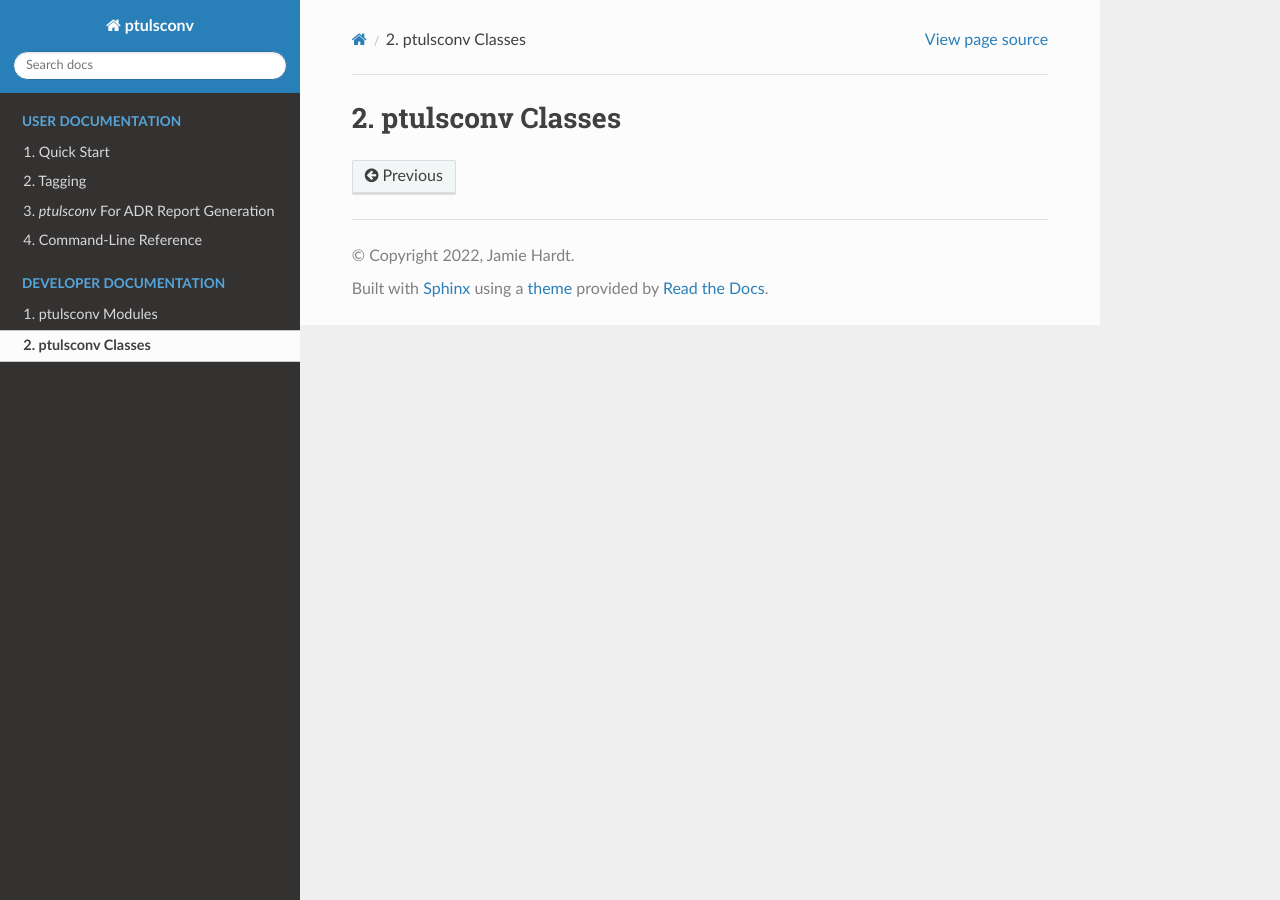
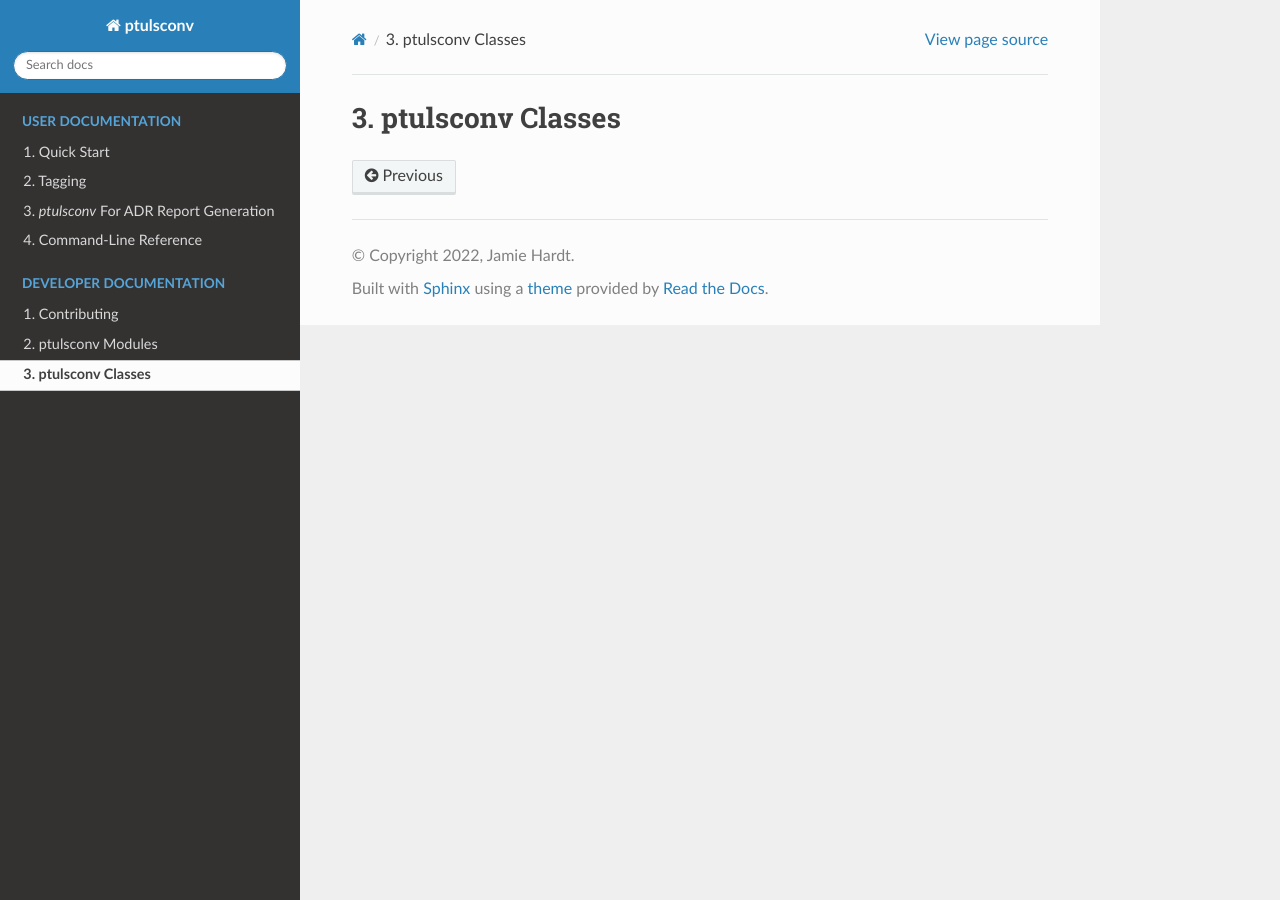
Before and after one commit to iluvcapra/ptulsconv, a Sphinx documentation site: the page built from docs/source/dev/classes.rst, in a window 1280 px wide. Built offline with Sphinx 7.4.7 and the Read the Docs theme 2.0.0, drawn with Linux system fonts in a browser that asks for light colours.

Commit message:
Documentation

```diff
--- a/docs/source/index.rst
+++ b/docs/source/index.rst
@@ -25,6 +25,7 @@ exports into JSON documents for processing by other applications.
    :maxdepth: 2
    :caption: Developer Documentation
 
+   dev/contributing
    dev/modules
    dev/classes
 
```
Also changed, not shown: other parts of docs/source/index.rst (+1 -0 lines), docs/source/dev/contributing.rst (added, +7 -0 lines).
